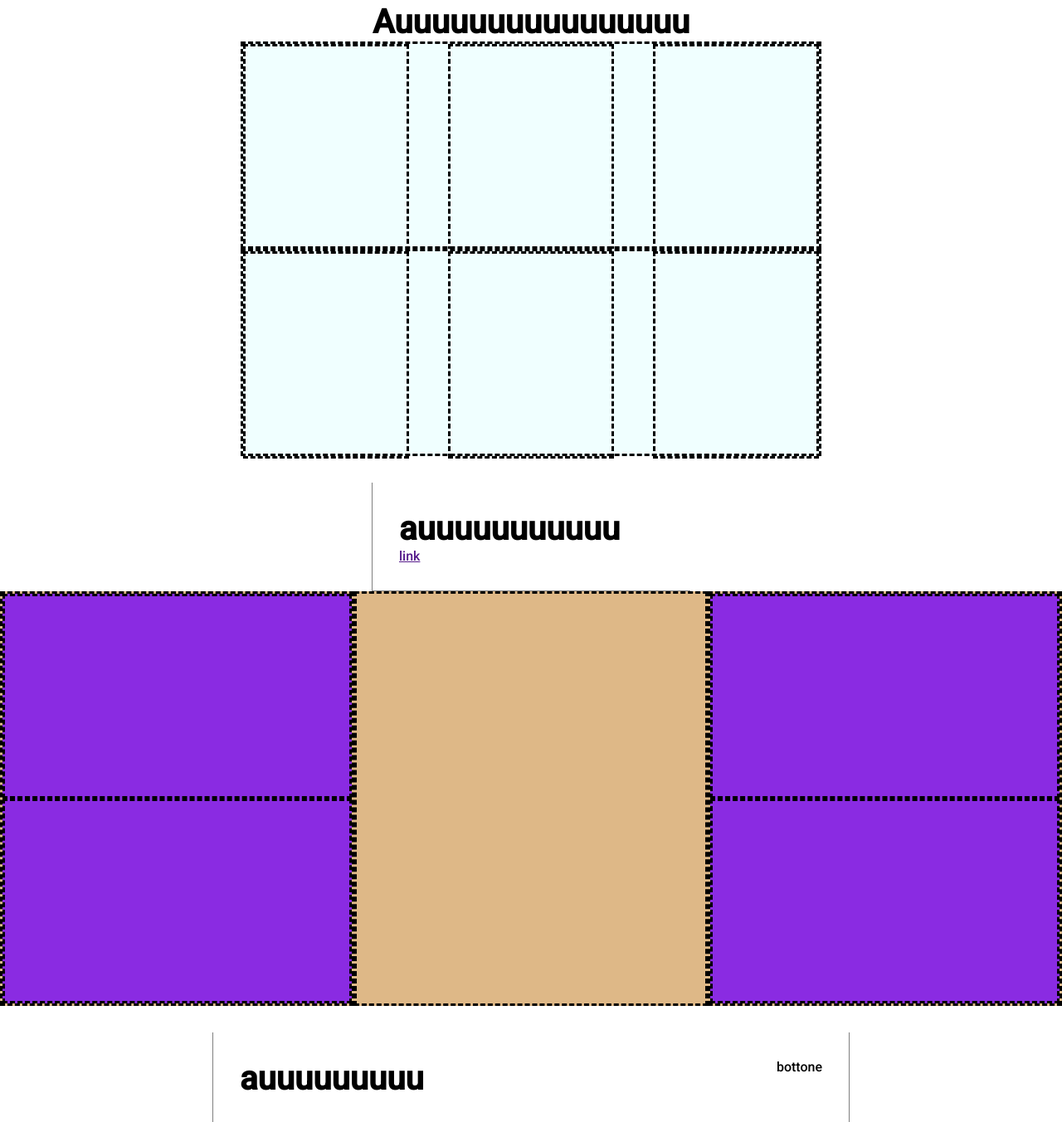
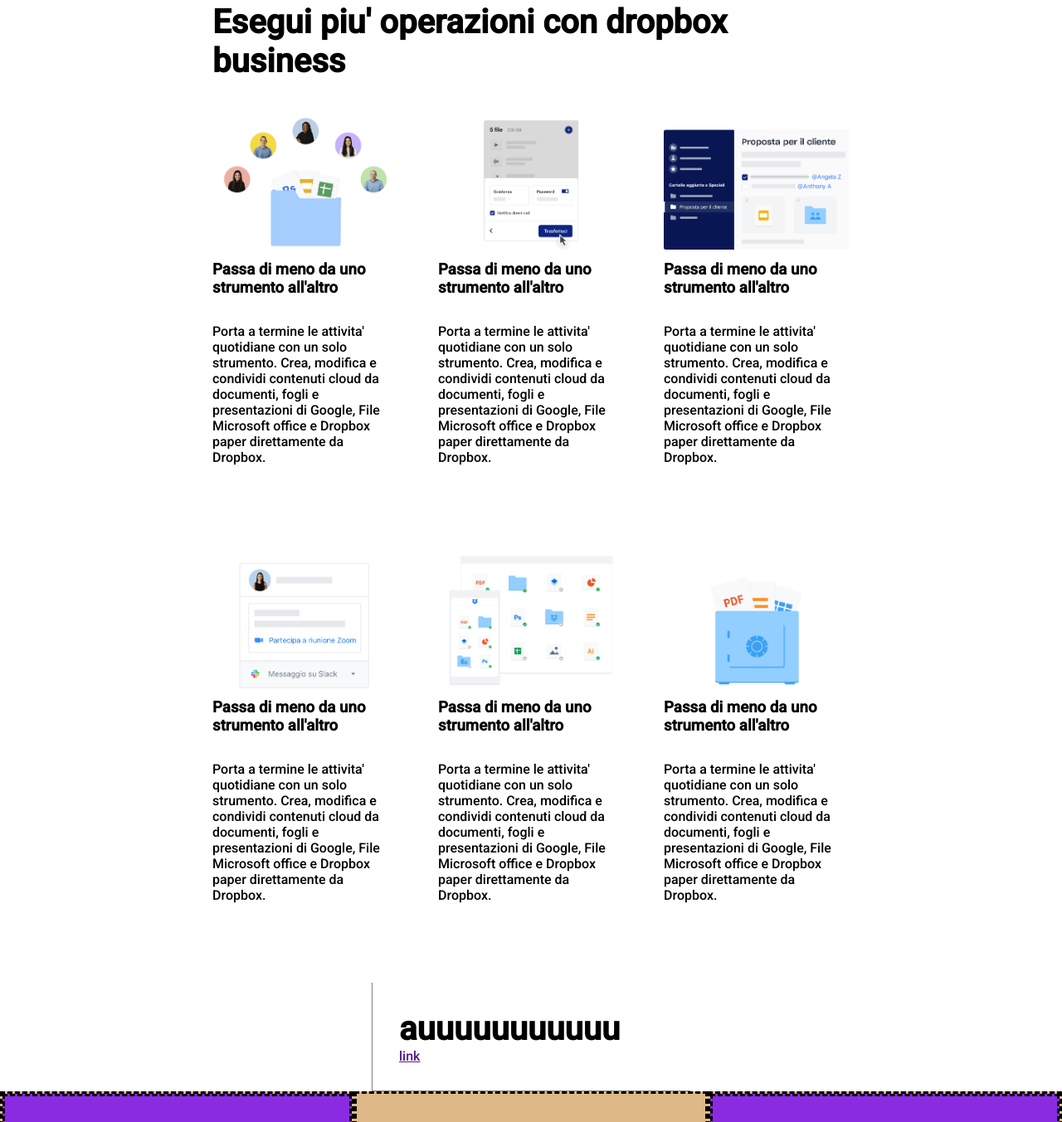
Before and after one commit to GabrieleSalati/htmlcss-dropbox, a plain HTML site: page img/index.html in a window 1280 px wide. Shown: the part 3272-4625 px from the top of the page at 83% size. Drawn offline with Linux system fonts and the light colour scheme.

Commit message:
Features cards added

```diff
--- a/img/css/style.css
+++ b/img/css/style.css
@@ -222,7 +222,7 @@ h1 {
     vertical-align: middle;
 }
 
-#business-title {
+.business-title {
      word-spacing: 0.5rem;
      width: 60vw;
 }
@@ -316,21 +316,21 @@ h1 {
 /* Features */
 
 .cards {
-    height: 250px;
-    width: 700px;
-    background-color: azure;
-    border: 3px dashed black;
-
     display: flex;
-    justify-content: space-between;
-
+    width: 60vw;
+    gap: 3rem;
 }
 
 .card {
-    width: 200px;
-    height: 250px;
-    border: 3px dashed black;
+    padding: 2rem 0;
+    width: 18vw;
 }
+
+.features-title {
+    width: 60vw;
+}
+
+/* Members */
 
 .members {
     background-color: darkseagreen;
--- a/img/index.html
+++ b/img/index.html
@@ -76,7 +76,7 @@
 
         <div class="container bigger">
 
-            <h2 id="business-title">Trova il piano business che fa per te</h2>
+            <h2 class="business-title">Trova il piano business che fa per te</h2>
             <div class="billing">
                 <div class="checkbox"><div id="selected"></div><span class="billing-option">Fatturazione mensile</span></div>
                 <div class="checkbox"><div id="empty"></div><span class="billing-option">Fatturazione annuale</span></div>
@@ -187,16 +187,70 @@
 
         <div class="container bigger">
 
-            <h2>Auuuuuuuuuuuuuuuu</h2>
+            <h2 class="features-title">Esegui piu' operazioni con dropbox business</h2>
             <div class="cards">
-                <div class="card"></div>
-                <div class="card"></div>
-                <div class="card"></div>
+                <div class="card">
+                    <img src="./business-feature-switching-tools.png" alt="tools">
+                    <h3>Passa di meno da uno strumento all'altro</h3>
+                    <p>
+                        Porta a termine le attivita' quotidiane con un solo
+                        strumento. Crea, modifica e condividi contenuti cloud
+                        da documenti, fogli e presentazioni di Google, File
+                        Microsoft office e Dropbox paper direttamente da Dropbox.
+                    </p>
+                </div>
+                <div class="card">
+                    <img src="./business-feature-send-files-it.png" alt="invia">
+                    <h3>Passa di meno da uno strumento all'altro</h3>
+                    <p>
+                        Porta a termine le attivita' quotidiane con un solo
+                        strumento. Crea, modifica e condividi contenuti cloud
+                        da documenti, fogli e presentazioni di Google, File
+                        Microsoft office e Dropbox paper direttamente da Dropbox.
+                    </p>
+                </div>
+                <div class="card">
+                    <img src="./business-feature-coordinate-it.png" alt="proposta">
+                    <h3>Passa di meno da uno strumento all'altro</h3>
+                    <p>
+                        Porta a termine le attivita' quotidiane con un solo
+                        strumento. Crea, modifica e condividi contenuti cloud
+                        da documenti, fogli e presentazioni di Google, File
+                        Microsoft office e Dropbox paper direttamente da Dropbox.
+                    </p>
+                </div>
             </div>
             <div class="cards">
-                <div class="card"></div>
-                <div class="card"></div>
-                <div class="card"></div>
+                <div class="card">
+                    <img src="./business-feature-integrations-it.png" alt="integrazione">
+                    <h3>Passa di meno da uno strumento all'altro</h3>
+                    <p>
+                        Porta a termine le attivita' quotidiane con un solo
+                        strumento. Crea, modifica e condividi contenuti cloud
+                        da documenti, fogli e presentazioni di Google, File
+                        Microsoft office e Dropbox paper direttamente da Dropbox.
+                    </p>
+                </div>
+                <div class="card">
+                    <img src="./business-feature-multi-device.png" alt="multi">
+                    <h3>Passa di meno da uno strumento all'altro</h3>
+                    <p>
+                        Porta a termine le attivita' quotidiane con un solo
+                        strumento. Crea, modifica e condividi contenuti cloud
+                        da documenti, fogli e presentazioni di Google, File
+                        Microsoft office e Dropbox paper direttamente da Dropbox.
+                    </p>
+                </div>
+                <div class="card">
+                    <img src="./business-feature-security.png" alt="sicurezza">
+                    <h3>Passa di meno da uno strumento all'altro</h3>
+                    <p>
+                        Porta a termine le attivita' quotidiane con un solo
+                        strumento. Crea, modifica e condividi contenuti cloud
+                        da documenti, fogli e presentazioni di Google, File
+                        Microsoft office e Dropbox paper direttamente da Dropbox.
+                    </p>
+                </div>
             </div>
 
         </div>
```
Also changed, not shown: img/business-feature-coordinate-it.png (added), img/business-feature-integrations-it.png (added), img/business-feature-multi-device.png (added), img/business-feature-security.png (added), img/business-feature-send-files-it.png (added), img/business-feature-switching-tools.png (added).
